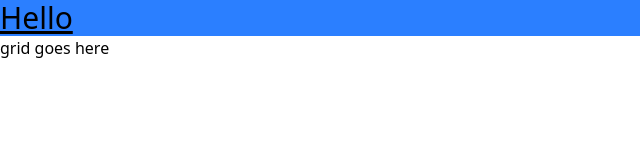
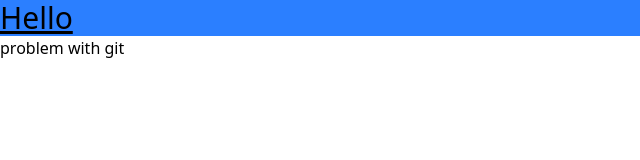
Before and after one commit to nevinb60/podcast_library, a website: page public/index.html in a window 1280 px wide. Shown: the full height of the page, 0-640 px from the left. Drawn offline with Linux system fonts and the light colour scheme.

Commit message:
test git push

```diff
--- a/public/index.html
+++ b/public/index.html
@@ -11,8 +11,9 @@
 <body>
 
     <h1 class="text-3xl bg-blue-500 underline">Hello</h1>
+    <h2>problem with git</h2>
 
-    <h2>grid goes here </h2>
+
 
 </body>
 
```
